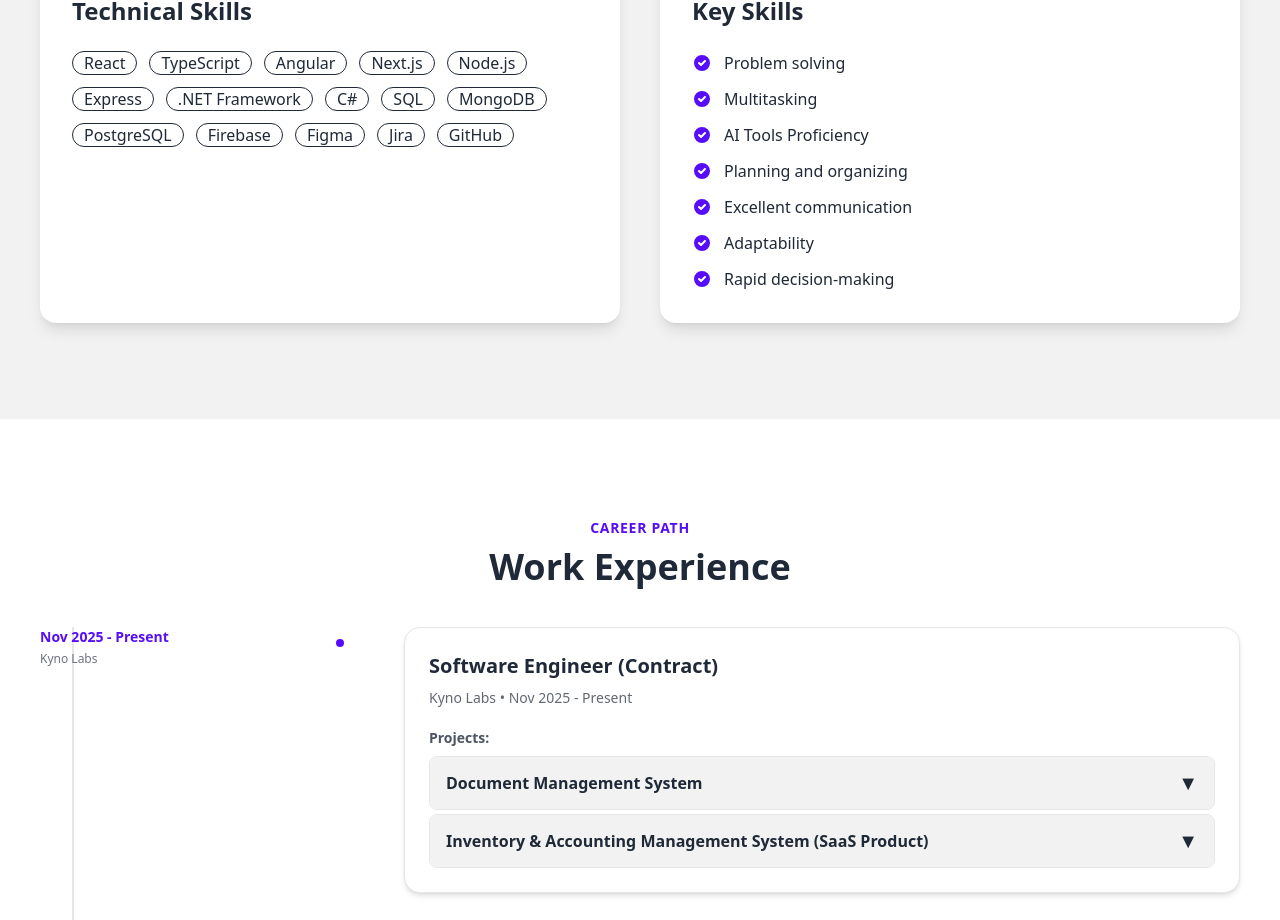
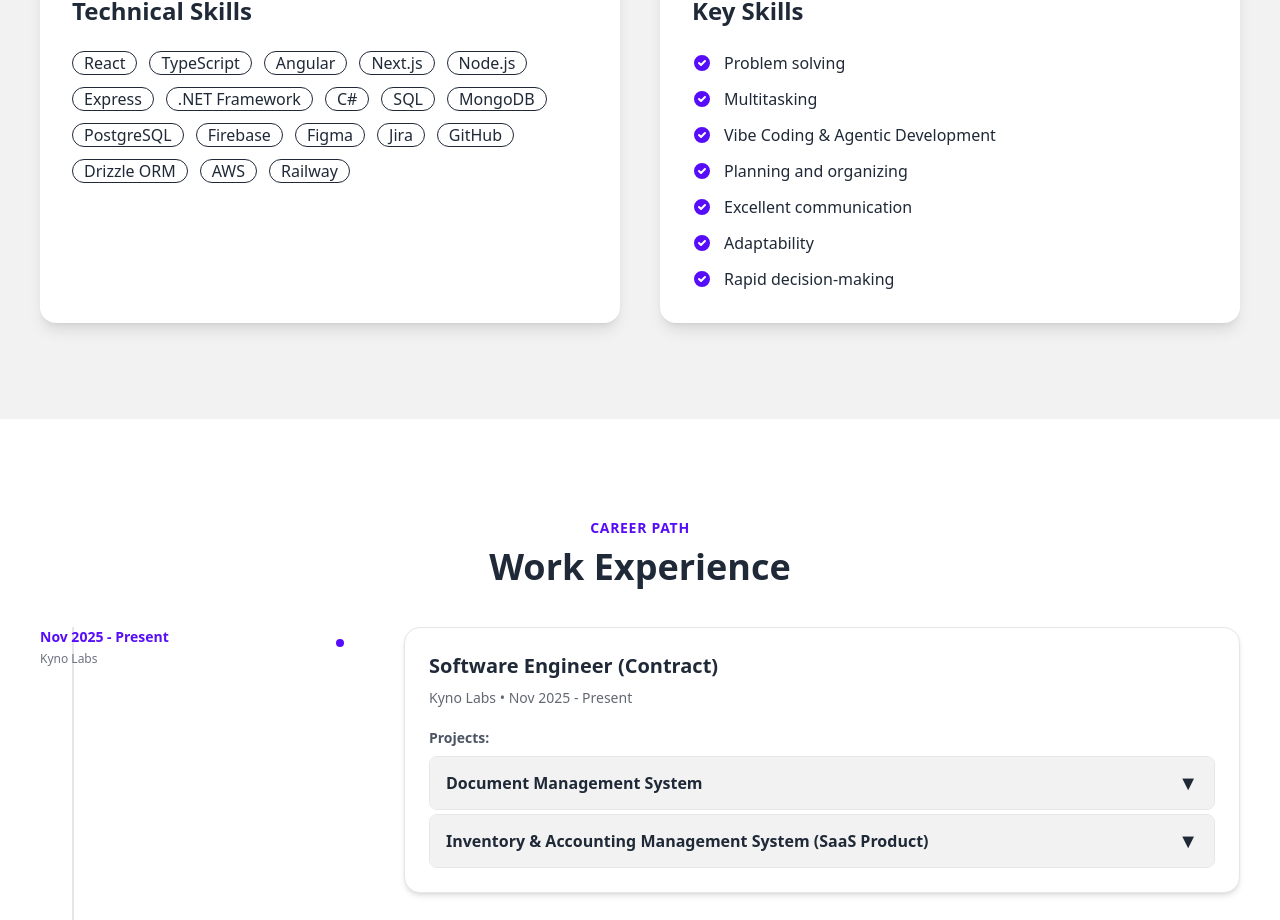
Before and after one commit to Amaya-2001/My-Portfolio, a React (Create React App) app: page / in a window 1280 px wide. Shown: the part 1218-2138 px from the top of the page. Built offline with nearby package versions, Linux system fonts and the light colour scheme.

Commit message:
add technical skills

```diff
--- a/src/data/profile.js
+++ b/src/data/profile.js
@@ -212,12 +212,15 @@ export const technicalSkills = [
     "Figma",
     "Jira",
     "GitHub",
+    "Drizzle ORM",
+    "AWS",
+    "Railway",
 ];
 
 export const keySkills = [
     "Problem solving",
     "Multitasking",
-    "AI Tools Proficiency",
+    "Vibe Coding & Agentic Development",
     "Planning and organizing",
     "Excellent communication",
     "Adaptability",
```
